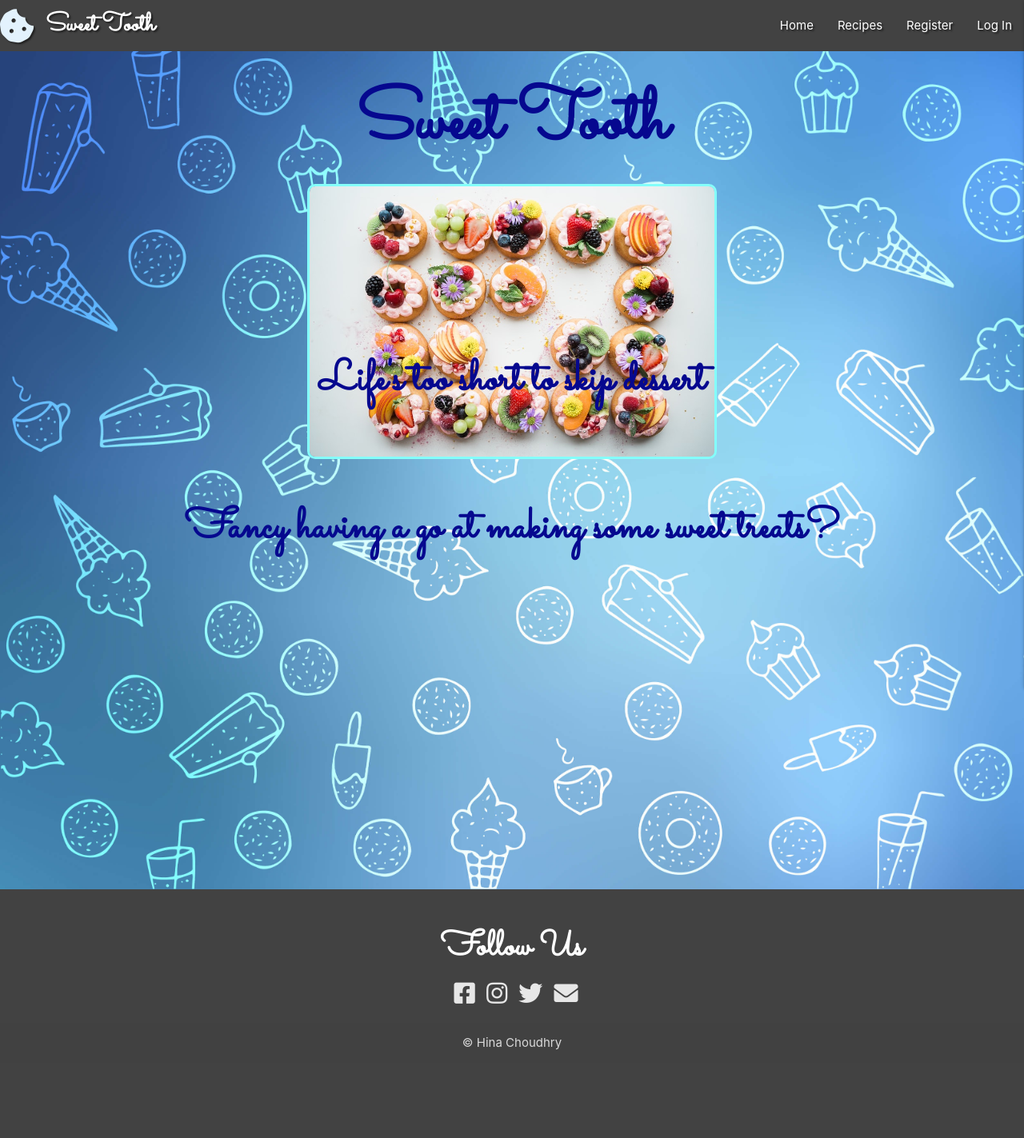
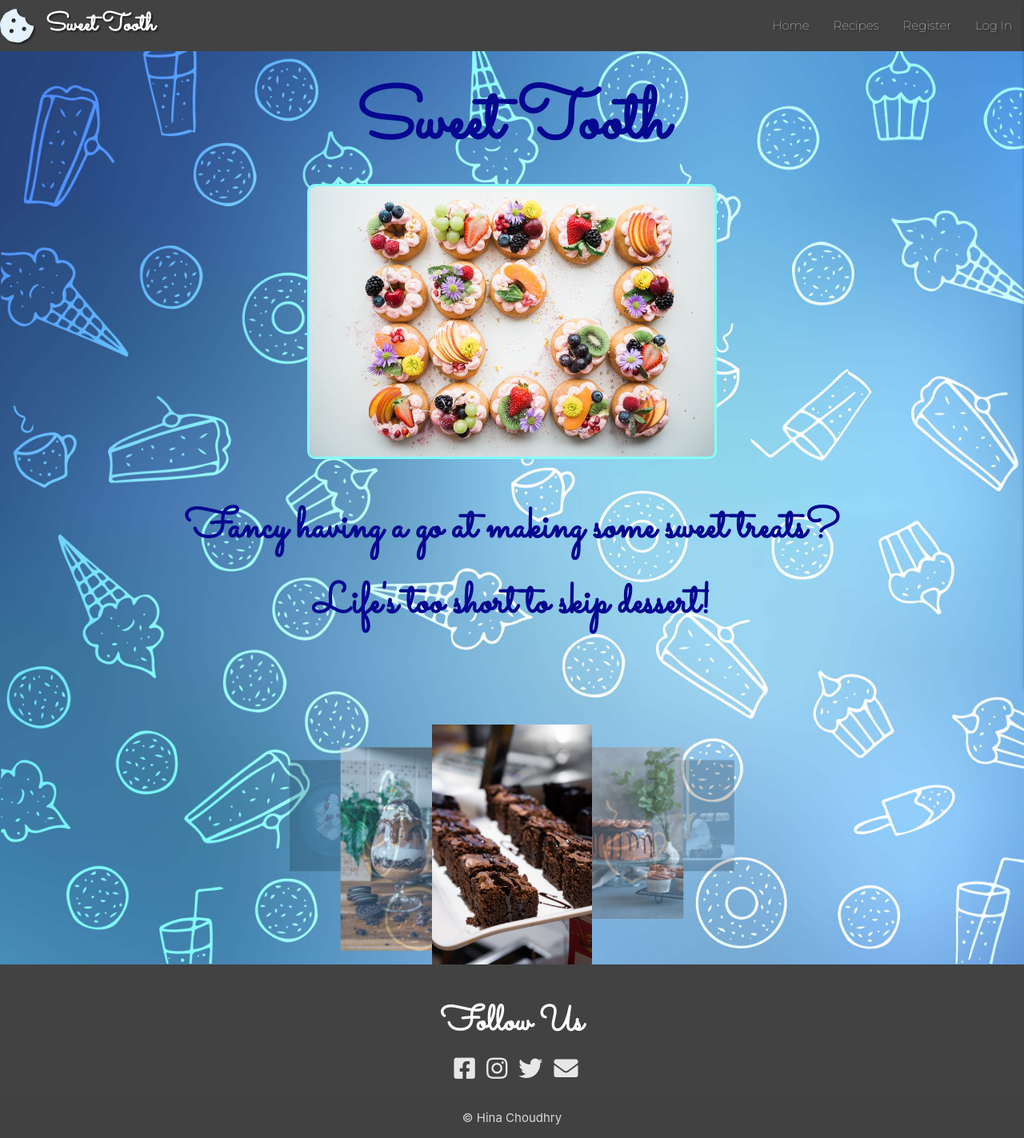
Before and after one commit to HinaChoudhry/Sweet-Tooth, a Flask app: page / in a window 1280 px wide. Shown: the whole page at 80% size. Before the commit the page ends 1313 px from the top, so only its background shows below. Run offline with Flask 2, Linux system fonts and the light colour scheme; some libraries are stand-ins or nearby versions.

Commit message:
Added images for carousel

```diff
--- a/static/css/style.css
+++ b/static/css/style.css
@@ -159,13 +159,12 @@
       position: absolute;
   }
 
-  .img-text {
-        position: absolute;
-        top: 55%;
-        left: 50%;
-        transform: translate(-50%, -50%);
-  }
 
       .hero-text {
           font-size: 6em;
       }
+
+li {
+    font-family: Montserrat;
+    color:  #84fffa;
+}
--- a/templates/base.html
+++ b/templates/base.html
@@ -38,10 +38,8 @@
         </nav>
 
         <!-- Mobile Hamburger Menu -->
-        <ul class="sidenav" id="mobile-demo">
+        <ul class="sidenav  grey darken-3" id="mobile-demo">
             <li><a href="{{ url_for('index')}}">Home</a></li>
-            <li><a href="{{ url_for('get_recipes')}}">Recipes</a></li>
-            <li><a href="#">Home</a></li>
             <li><a href="{{ url_for('get_recipes')}}">Recipes</a></li>
             {% if session.user %}
                 <li><a href="{{ url_for('account', username=session['user'])}}">Account</a></li>
--- a/templates/index.html
+++ b/templates/index.html
@@ -1,18 +1,18 @@
 {% extends "base.html" %}
 {% block content %}
 <h1 class="text-font center-align h1-padding hero-text">Sweet Tooth</h1>
-<h2 class="text-font center-align img-text">Life's too short to skip dessert</h2>
 <img src="static/images/site-imgs/cupcakes.jpg" alt="cupcakes" class="center hero-image">
 &nbsp;
 
 <h2 class="text-font center-align">Fancy having a go at making some sweet treats?</h2>
+<h2 class="text-font center-align">Life's too short to skip dessert!</h2>
 
 <div class="carousel">
-    <a class="carousel-item" href="#one!"><img src=""></a>
-    <a class="carousel-item" href="#two!"><img src=""></a>
-    <a class="carousel-item" href="#three!"><img src=""></a>
-    <a class="carousel-item" href="#four!"><img src=""></a>
-    <a class="carousel-item" href="#five!"><img src=""></a>
+    <a class="carousel-item" href="#one!"><img src="../static/images/site-imgs/brownies.jpg"></a>
+    <a class="carousel-item" href="#two!"><img src="../static/images/site-imgs/cake.jpg"></a>
+    <a class="carousel-item" href="#three!"><img src="../static/images/site-imgs/icecream.jpg"></a>
+    <a class="carousel-item" href="#four!"><img src="../static/images/site-imgs/pancakes.jpg"></a>
+    <a class="carousel-item" href="#five!"><img src="../static/images/site-imgs/trifle.jpg"></a>
   </div>
 
 {% endblock %}
```
